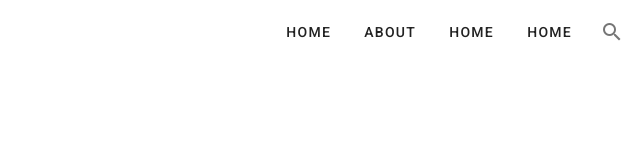
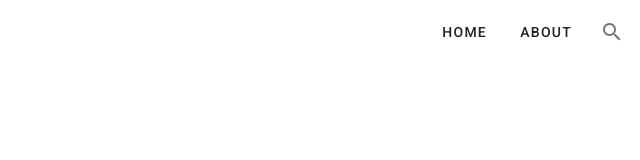
Before and after one commit to Viriyadhi/vue-portfoliowebsite-2, a Vue app: page / in a window 1280 px wide. Shown: the top 160 px of the page, without its empty margins (640-1280 px from the left). Built offline with nearby package versions, Linux system fonts and the light colour scheme.

Commit message:
feat:[VS] Navbar and routing

```diff
--- a/src/components/Navbar/Navbar.vue
+++ b/src/components/Navbar/Navbar.vue
@@ -4,8 +4,7 @@
       <v-spacer></v-spacer>
       <v-btn elevation="0" color="transparent" href="#home"> Home </v-btn>
       <v-btn elevation="0" color="transparent" href="#about"> About </v-btn>
-      <v-btn elevation="0" color="transparent"> Home </v-btn>
-      <v-btn elevation="0" color="transparent"> Home </v-btn>
+
       <v-btn icon>
         <v-icon>mdi-magnify</v-icon>
       </v-btn>
```
